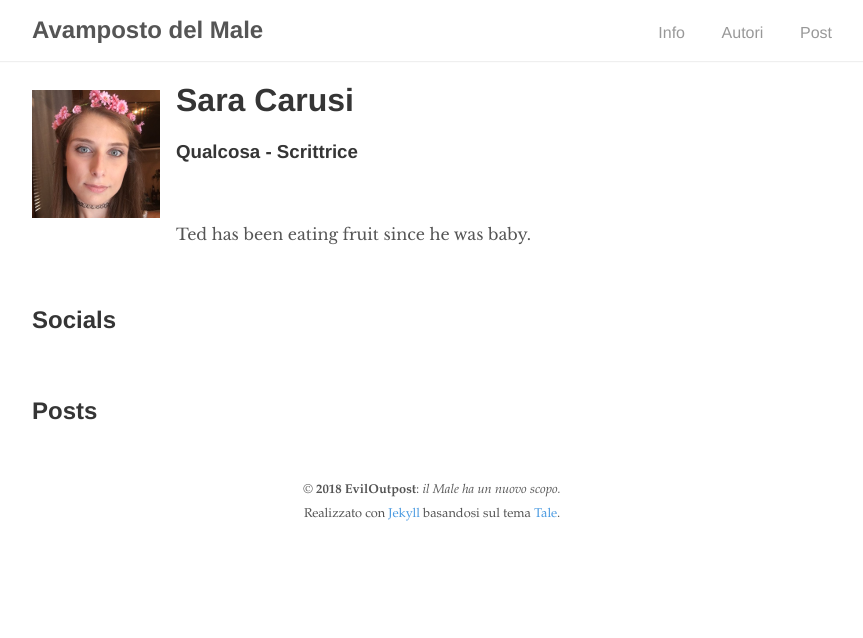
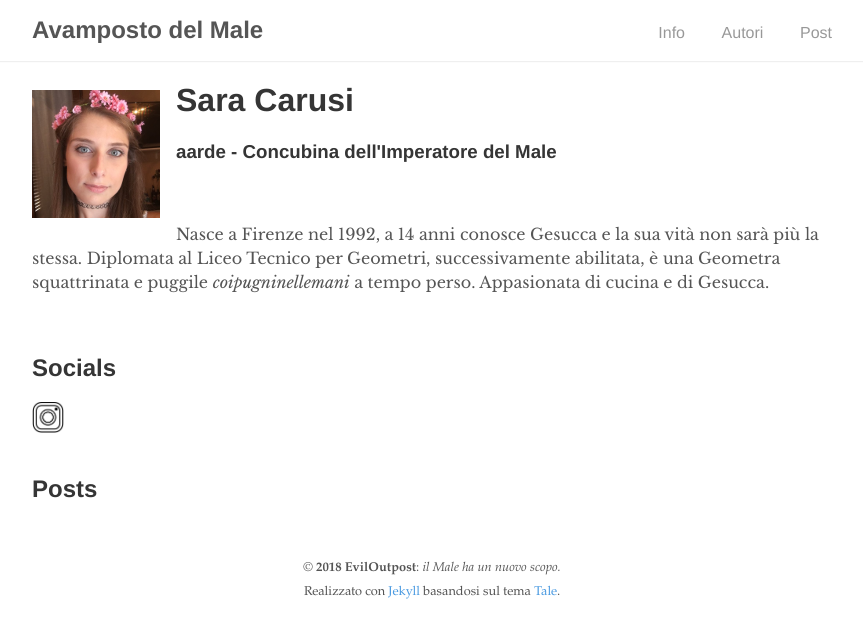
Before and after one commit to eviloutpost/eviloutpost.github.io, a Jekyll site: the page built from _authors/sara.md, in a window 1280 px wide. Shown: the top 638 px of the page, without its empty margins (208-1071 px from the left). Built offline with Jekyll 4.4.1, drawn with Linux system fonts in a browser that asks for light colours.

Commit message:
added description Author Sara

```diff
--- a/_authors/sara.md
+++ b/_authors/sara.md
@@ -1,8 +1,11 @@
 ---
 name: Sara Carusi
-nickname: Qualcosa
-position: Scrittrice
+nickname: aarde
+position: Concubina dell'Imperatore del Male
+instagram: https://www.instagram.com/facilis_descensusaverni/
 image: sara.png
 layout: author
 ---
-Ted has been eating fruit since he was baby.
+Nasce a Firenze nel 1992, a 14 anni conosce Gesucca e la sua vità non sarà più la stessa.
+Diplomata al Liceo Tecnico per Geometri, successivamente abilitata, è una Geometra squattrinata e puggile *coipugninellemani* a tempo perso.
+Appasionata di cucina e di Gesucca.
```
